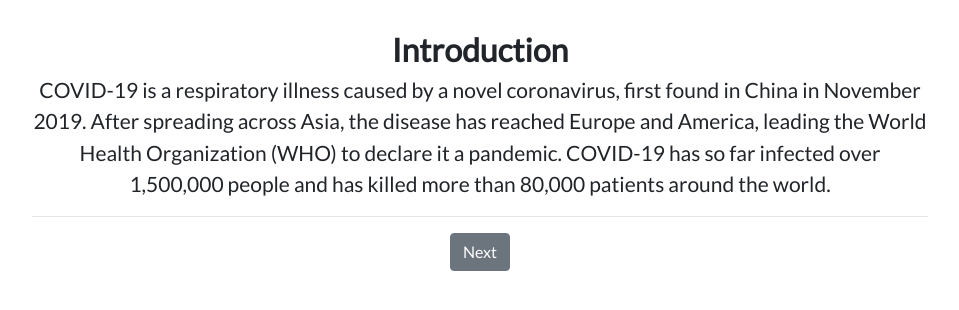
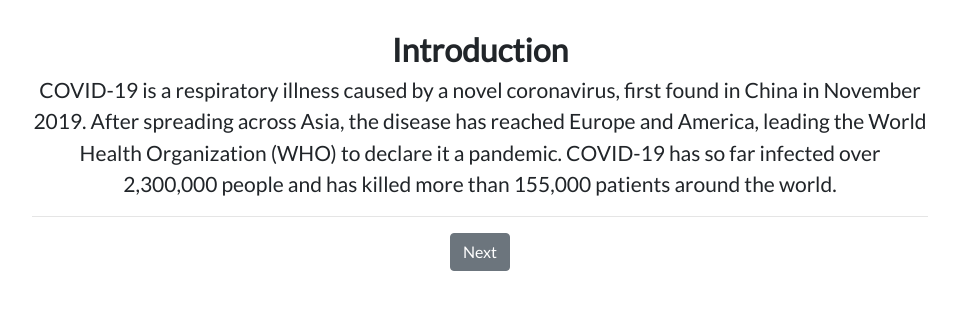
Before and after one commit to thegcamilo/ai-vaccine-pollfish, a React (Create React App) app: page / in a window 1280 px wide. Both pictures are taken after a click on the button "Next". Shown: the top 310 px of the page, without its empty margins (160-1119 px from the left). Built offline with nearby package versions, Linux system fonts and the light colour scheme; what shuffle-array would draw is missing.

Commit message:
update n

```diff
--- a/src/Intro.js
+++ b/src/Intro.js
@@ -64,7 +64,7 @@
             <div className="BigText">
                 COVID-19 is a respiratory illness caused by a novel coronavirus, first found in China in November 2019.
                 After spreading across Asia, the disease has reached Europe and America, leading the World Health Organization (WHO) to declare it a pandemic.
-                COVID-19 has so far infected over 1,500,000 people and has killed more than 80,000 patients around the world.
+                COVID-19 has so far infected over 2,300,000 people and has killed more than 155,000 patients around the world.
             </div>
             <hr/>
         </div>;
```
